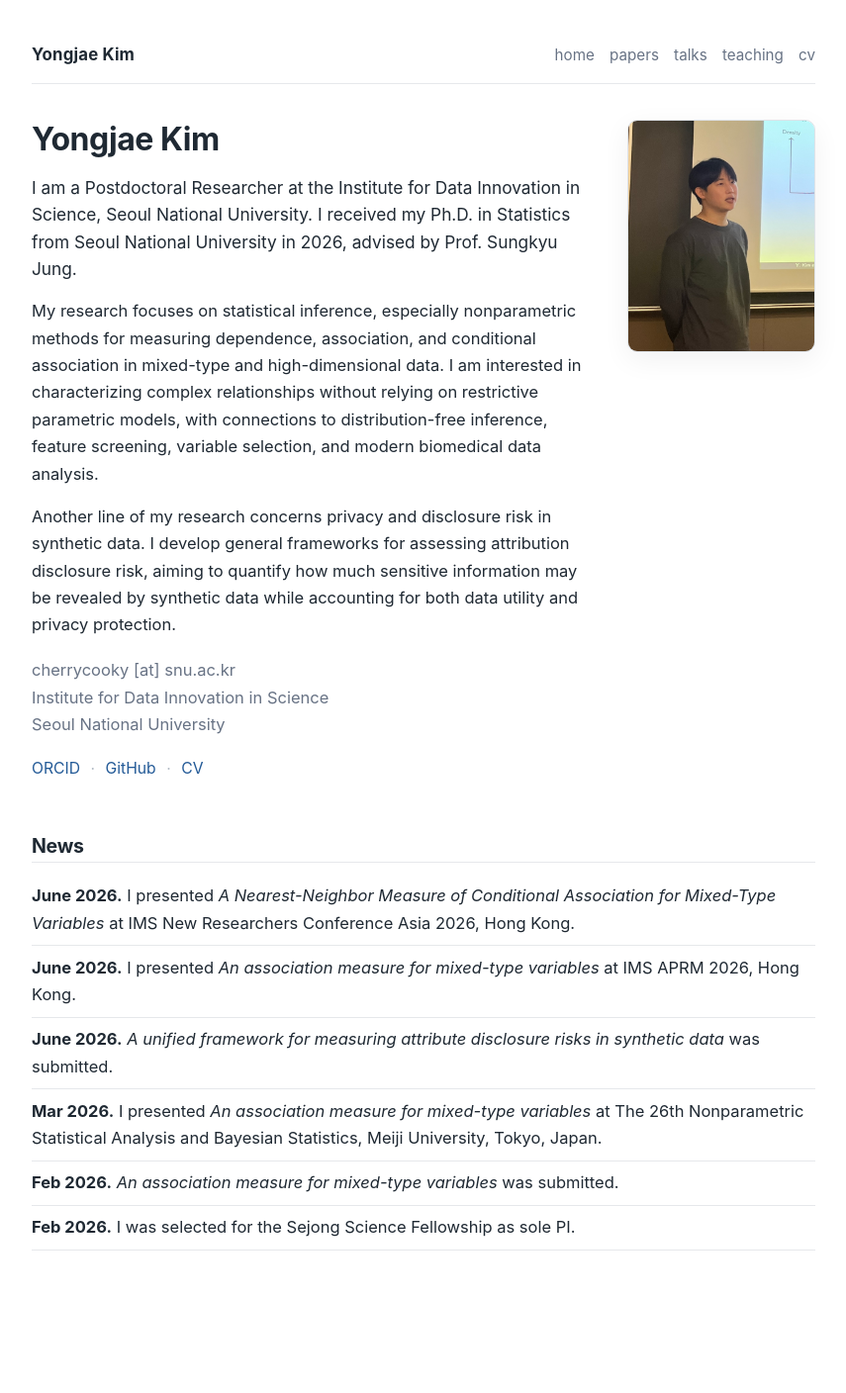
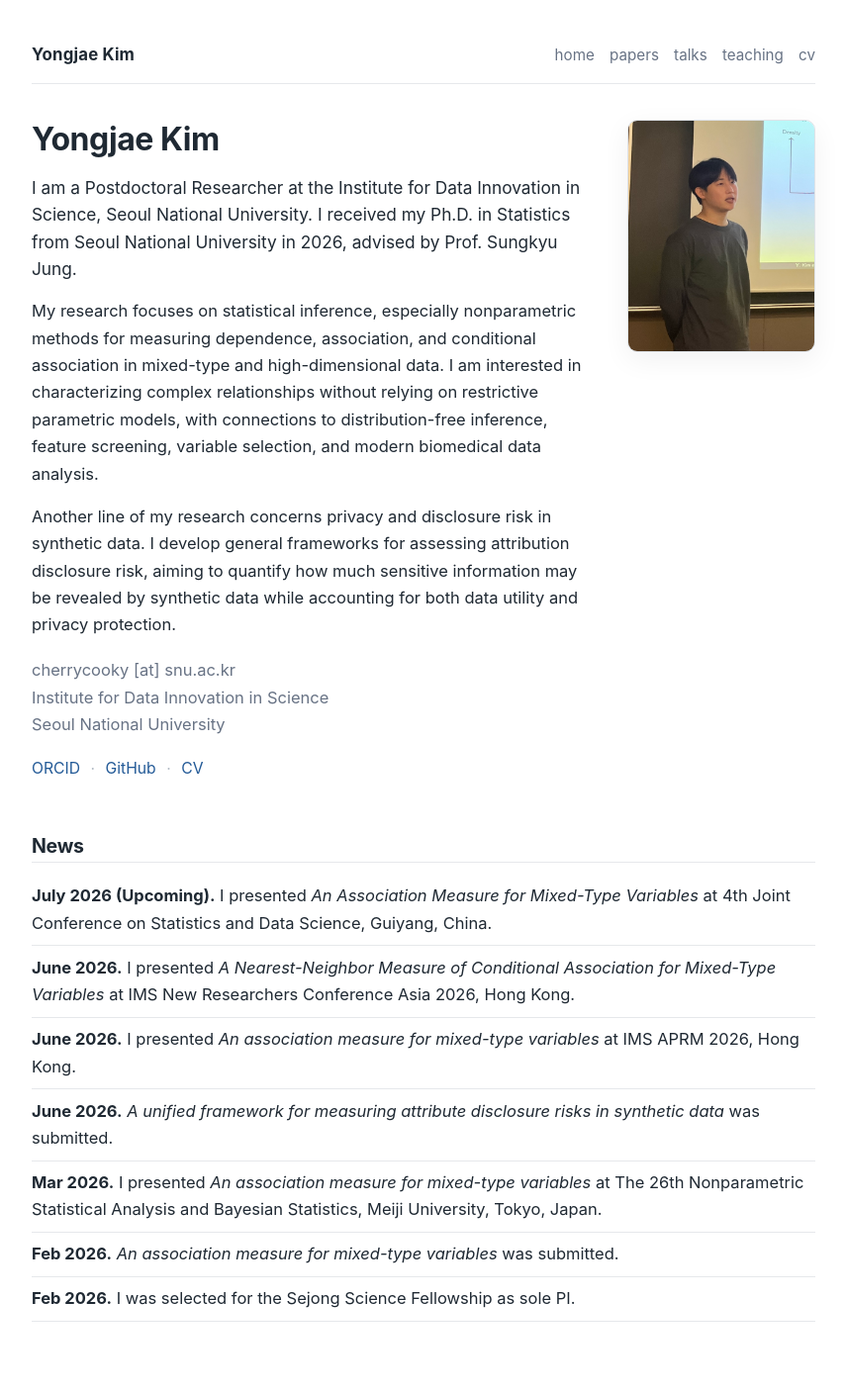
Before and after one commit to cherrrycooky/cherrrycooky.github.io, a Jekyll site: the page built from index.markdown, in a window 1280 px wide. Shown: the whole page at 99% size, without its empty margins (212-1067 px from the left). Built offline with Jekyll 4.4.1, drawn with Linux system fonts in a browser that asks for light colours; before the commit the page ends 1336 px from its top, so only the background shows below that.

Commit message:
Update index.markdown

```diff
--- a/index.markdown
+++ b/index.markdown
@@ -39,6 +39,7 @@
 <section class="news-section">
   <h2>News</h2>
   <ul class="news-list">
+    <li><span class="news-date">July 2026 (Upcoming).</span> I presented <em>An Association Measure for Mixed-Type Variables</em> at 4th Joint Conference on Statistics and Data Science, Guiyang, China.</li>
     <li><span class="news-date">June 2026.</span> I presented <em>A Nearest-Neighbor Measure of Conditional Association for Mixed-Type Variables</em> at IMS New Researchers Conference Asia 2026, Hong Kong.</li>
     <li><span class="news-date">June 2026.</span> I presented <em>An association measure for mixed-type variables</em> at IMS APRM 2026, Hong Kong.</li>
     <li><span class="news-date">June 2026.</span> <em>A unified framework for measuring attribute disclosure risks in synthetic data</em> was submitted.</li>
```
